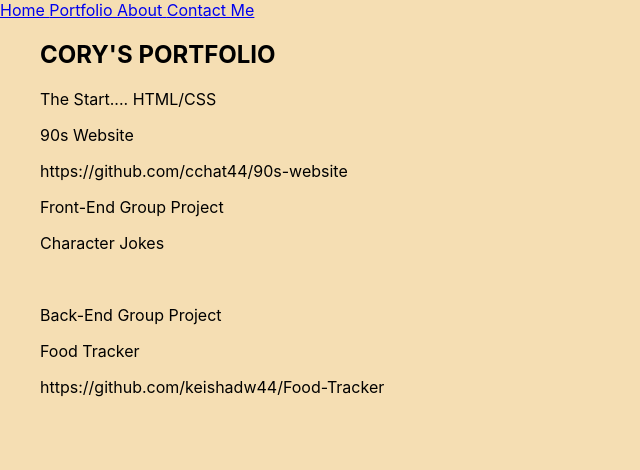
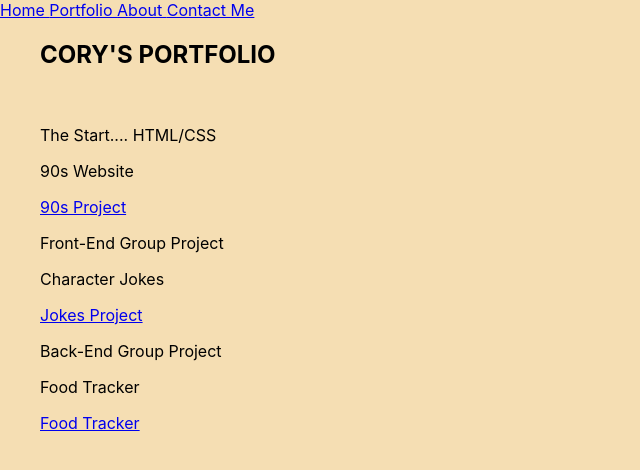
Before and after one commit to cchat44/portfolio2, a React (Create React App) app: page /portfolio in a window 1280 px wide. Shown: the top 470 px of the page, without its empty margins (0-640 px from the left). Built offline with nearby package versions, Linux system fonts and the light colour scheme; the HTML template or start-up script is replaced by a standard one.

Commit message:
working portfolio links

```diff
--- a/src/components/home.jsx
+++ b/src/components/home.jsx
@@ -1,5 +1,6 @@
 import React from "react";
-export default function Home() {
+export default function
+Home() {
   return (
     <>
       <div>
--- a/src/components/portfolio.jsx
+++ b/src/components/portfolio.jsx
@@ -5,17 +5,19 @@ export default function portfolio() {
     <>
       <div>
         <h2>CORY'S PORTFOLIO</h2>
+        <br></br>
         <p>The Start.... HTML/CSS </p>
         <p>90s Website</p>{" "}
       </div>
-      https://github.com/cchat44/90s-website
+     <a href='https://github.com/cchat44/90s-website'>90s Project</a>
       <br></br>
       <p>Front-End Group Project</p>
       <p>Character Jokes</p>
+    <a href="https://github.com/cchat44/JokesProject">Jokes Project</a>
       <br></br>
       <p>Back-End Group Project</p>
       <p>Food Tracker</p>
-      https://github.com/keishadw44/Food-Tracker
+      <a href='https://github.com/keishadw44/Food-Tracker'>Food Tracker</a>
     </>
   );
 }
```
